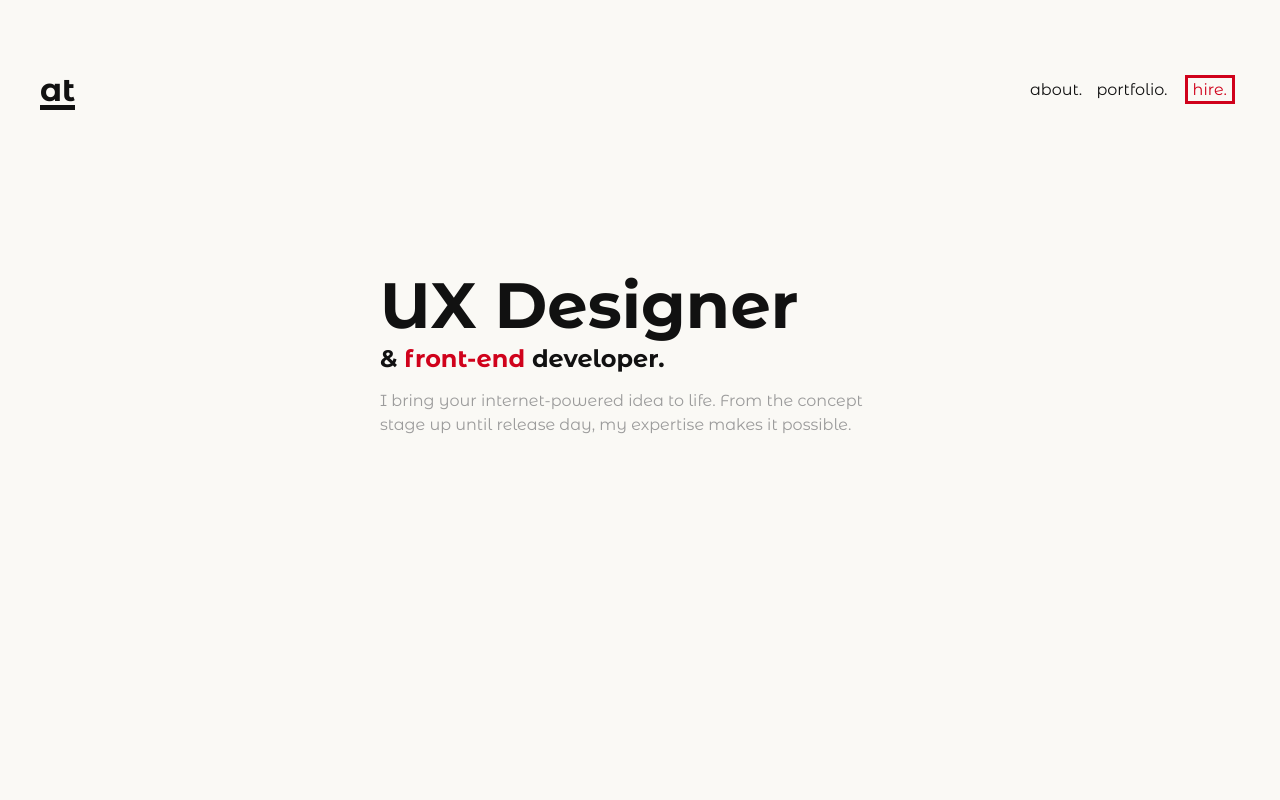
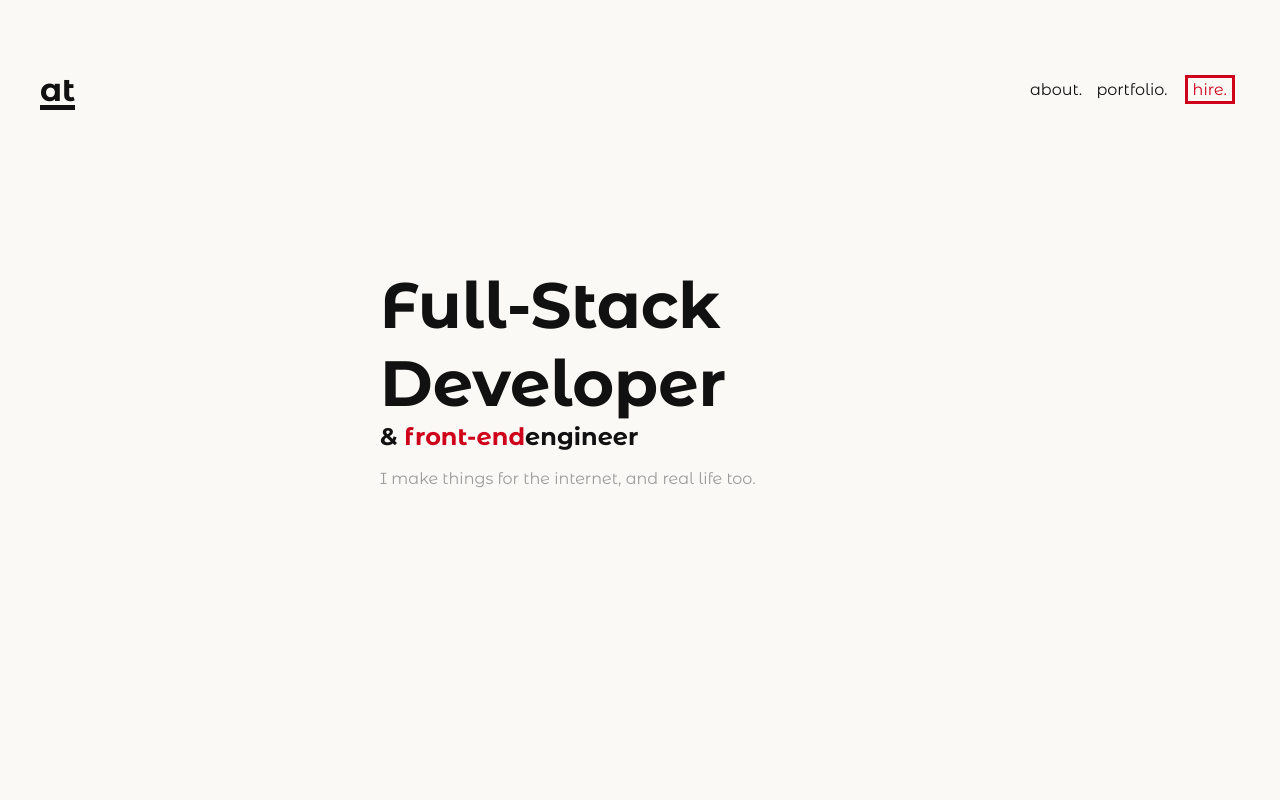
Before and after one commit to tindleaj/austintindle.me, a plain HTML site: page index.html in a window 1280 px wide. Shown: the top 800 px of the page. Drawn offline with Linux system fonts and the light colour scheme; a script that the page names is missing.

Commit message:
Job title change

```diff
--- a/index.html
+++ b/index.html
@@ -25,9 +25,9 @@
 
 		</nav>
 		<figure>
-			<h1>UX Designer</h1>
-			<h2>& <span>front-end</span> developer.</h2>
-			<p>I bring your internet-powered idea to life. From the concept stage up until release day, my expertise makes it possible.</p>
+			<h1>Full-Stack Developer</h1>
+			<h2>& <span>front-end</span>engineer</h2>
+			<p>I make things for the internet, and real life too.</p>
 		</figure>
 
 	</header>
```
